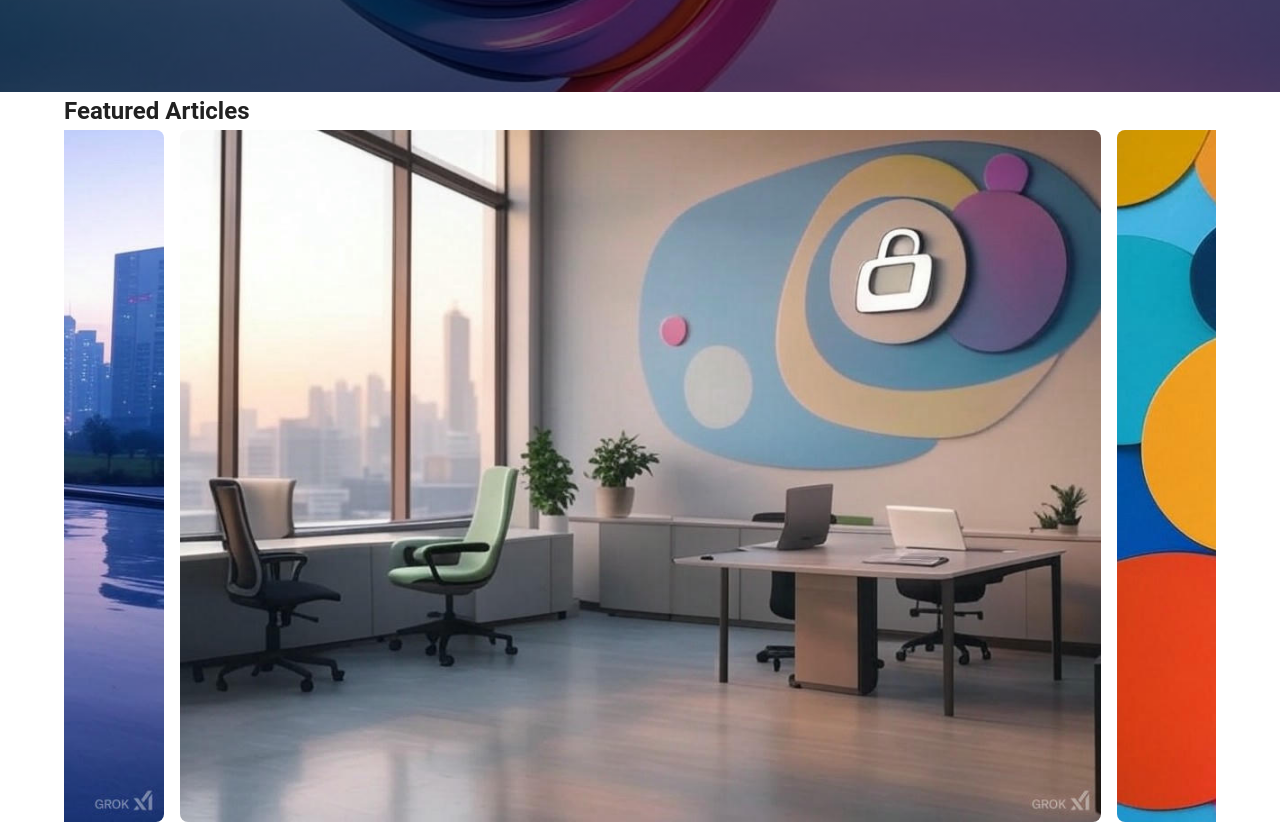
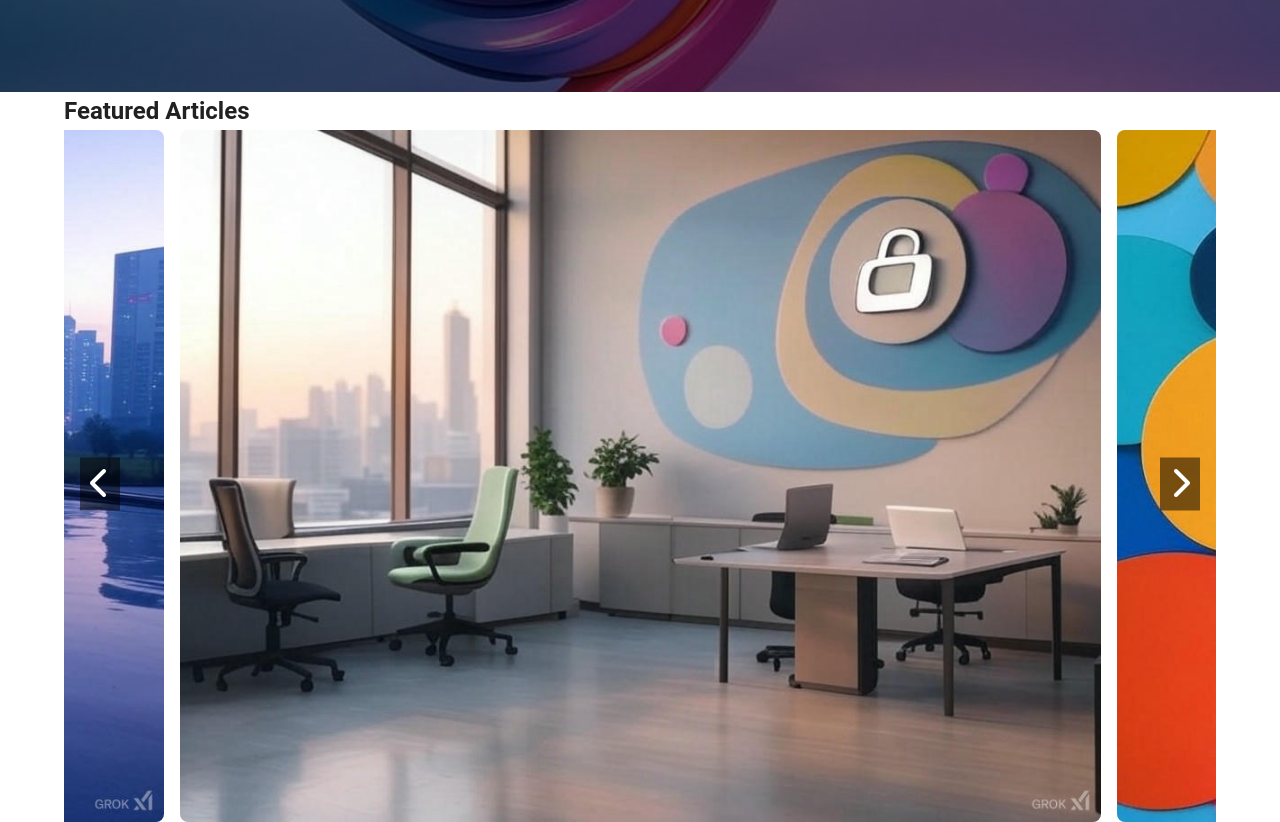
Before and after one commit to ZeroLambda/mariskacreations, a plain HTML site: page blog.html in a window 1280 px wide. Shown: the part 548-1370 px from the top of the page. Drawn offline with Linux system fonts and the light colour scheme.

Commit message:
Added Manual Slider for Blog

```diff
--- a/blog.html
+++ b/blog.html
@@ -78,6 +78,7 @@
     <section id="featured-articles">
       <div class="container">
         <h2>Featured Articles</h2>
+        <div class="slider-wrapper">
           <div class="featured-slider">
             <div class="featured-slide">
               <img src="images/design-trend-1.jpg" alt="Design Trends for 2025">
@@ -104,8 +105,13 @@
               </div>
             </div>
           </div>
+          <!-- Manual Controls -->
+          <button class="slider-btn prev-btn"><i class="fas fa-chevron-left"></i></button>
+          <button class="slider-btn next-btn"><i class="fas fa-chevron-right"></i></button>
+        </div>
       </div>
     </section>
+
 
     <!-- Latest Articles Grid Section -->
     <section id="latest-articles">
--- a/css/blog.css
+++ b/css/blog.css
@@ -66,6 +66,34 @@
 }
 .featured-slide:hover .slide-content {
   opacity: 1;
+}
+
+.slider-wrapper {
+  position: relative;
+}
+
+/* Manual Slider Controls */
+.slider-btn {
+  position: absolute;
+  top: 50%;
+  transform: translateY(-50%);
+  background: rgba(0, 0, 0, 0.5);
+  border: none;
+  color: var(--hero-text-color, #fff);
+  font-size: 2rem;
+  padding: 0.5rem;
+  cursor: pointer;
+  z-index: 3;
+  transition: background 0.3s;
+}
+.slider-btn:hover {
+  background: rgba(0, 0, 0, 0.8);
+}
+.prev-btn {
+  left: 1rem;
+}
+.next-btn {
+  right: 1rem;
 }
 
 /* Headings and text inside slides */
--- a/js/blog.js
+++ b/js/blog.js
@@ -20,24 +20,49 @@ document.addEventListener('DOMContentLoaded', () => {
     });
   }
 
-  // Featured Articles Auto-Scroll Slider
+  // Featured Articles Slider with Manual Controls
   const slider = document.querySelector('.featured-slider');
   if (slider) {
-    let scrollAmount = 0;
-    const gap = 16; // Adjust based on your CSS gap (if using rems, convert accordingly)
-    // Calculate width of a slide (assuming all slides have same width)
-    const slideWidth = slider.querySelector('.featured-slide').offsetWidth + gap;
+    const slides = slider.querySelectorAll('.featured-slide');
+    let currentIndex = 0;
+    const totalSlides = slides.length;
 
-    setInterval(() => {
-      scrollAmount += slideWidth;
-      // If we have scrolled past the end, reset to 0
-      if (scrollAmount >= slider.scrollWidth - slider.clientWidth) {
-        scrollAmount = 0;
-      }
+    function scrollToSlide(index) {
       slider.scrollTo({
-        left: scrollAmount,
+        left: slides[index].offsetLeft,
         behavior: 'smooth'
       });
-    }, 5000); // Change slide every 5 seconds
+    }
+
+    // Initially, show the first slide
+    scrollToSlide(currentIndex);
+
+    // Set up auto-scroll (optional)
+    let autoScrollInterval = setInterval(() => {
+      currentIndex = (currentIndex + 1) % totalSlides;
+      scrollToSlide(currentIndex);
+    }, 5000);
+
+    // Pause auto-scroll when manual controls are used
+    function pauseAutoScroll() {
+      clearInterval(autoScrollInterval);
+    }
+
+    // Manual control: previous button
+    const prevBtn = document.querySelector('.prev-btn');
+    const nextBtn = document.querySelector('.next-btn');
+
+    if (prevBtn && nextBtn) {
+      prevBtn.addEventListener('click', () => {
+        pauseAutoScroll();
+        currentIndex = (currentIndex - 1 + totalSlides) % totalSlides;
+        scrollToSlide(currentIndex);
+      });
+      nextBtn.addEventListener('click', () => {
+        pauseAutoScroll();
+        currentIndex = (currentIndex + 1) % totalSlides;
+        scrollToSlide(currentIndex);
+      });
+    }
   }
 });
```
Lines whose indentation alone changed are shown as unchanged.
